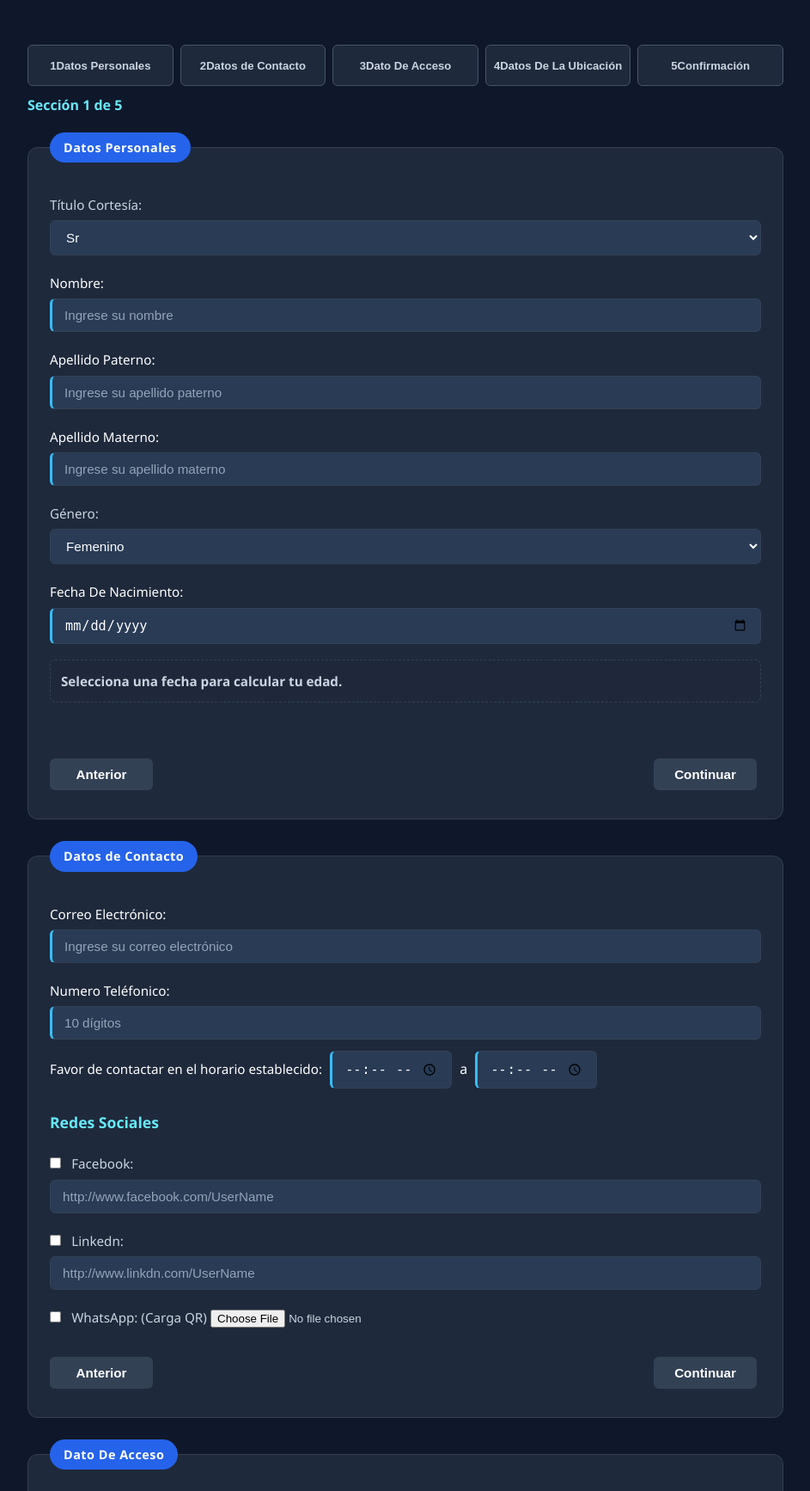
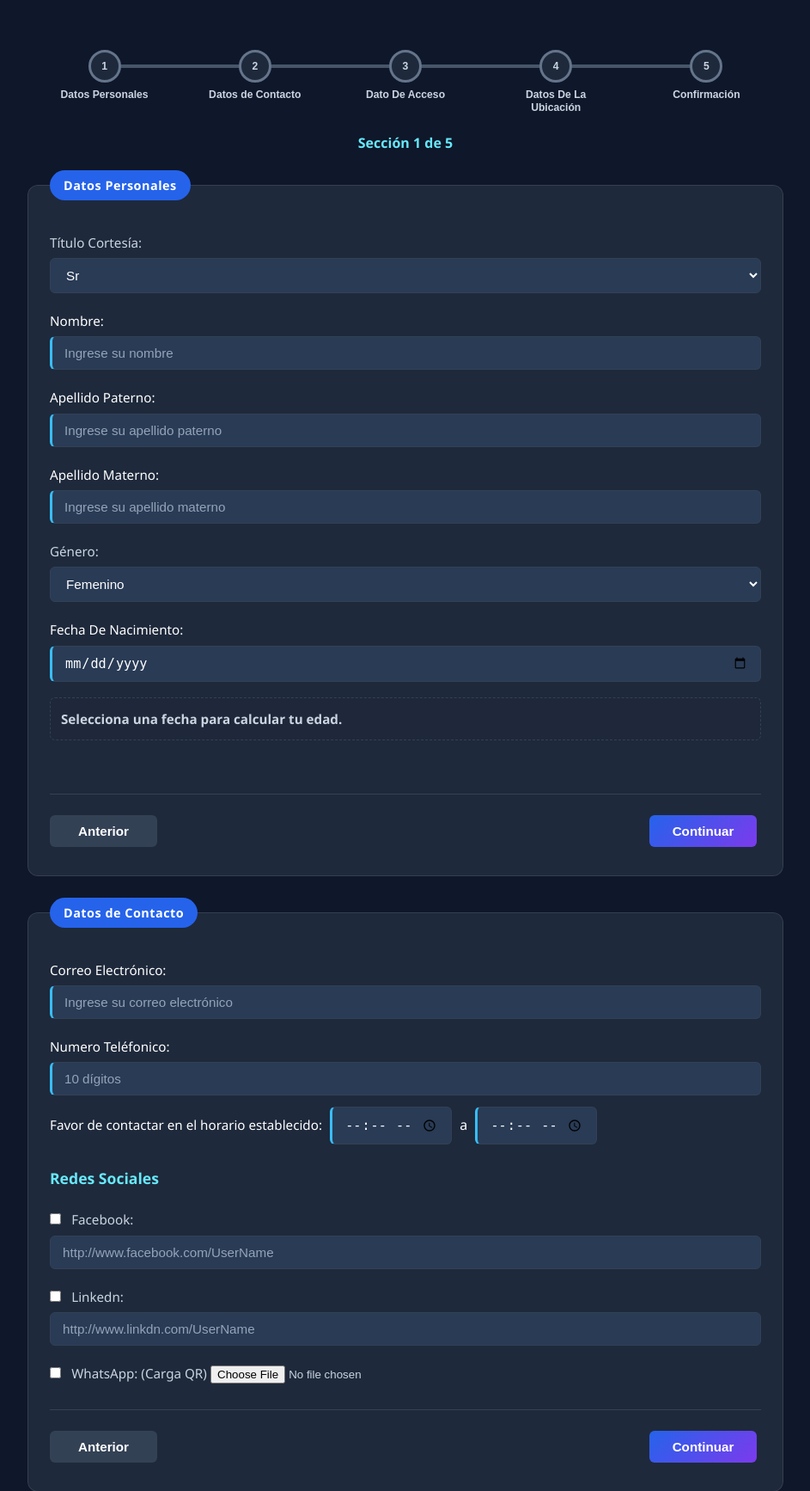
Before and after one commit to 250930-Itzel/250930-Aplicaciones_Web_4C, a PHP site: page /registroUsuarios.html in a window 1280 px wide. Shown: the part 216-1950 px from the top of the page at 86% size, without its empty margins (168-1111 px from the left). Run offline with PHP 8.4, Linux system fonts and the light colour scheme.

Commit message:
Diseñar progreso circular conectado para formulario

```diff
--- a/Practica 04/Styles.css
+++ b/Practica 04/Styles.css
@@ -353,41 +353,114 @@ input:required, select:required, textarea:required { border-left: 3px solid var(
 #btnEnviar { min-width: 180px; }
 
 
-/* Formulario dividido por secciones */
+/* Indicador circular de progreso por secciones */
 .navegacion-secciones {
-  display: grid;
-  grid-template-columns: repeat(5, minmax(0, 1fr));
-  gap: 8px;
-  margin: 12px 0 10px;
+  --avance: 0%;
+  position: relative;
+  display: flex;
+  align-items: flex-start;
+  justify-content: space-between;
+  gap: 4px;
+  margin: 18px 4px 14px;
+  padding: 0 0 8px;
+}
+.navegacion-secciones::before {
+  content: "";
+  position: absolute;
+  z-index: 0;
+  top: 17px;
+  left: 9%;
+  right: 9%;
+  height: 4px;
+  border-radius: 10px;
+  background: linear-gradient(to right, var(--accent-cyan) 0%, var(--accent-cyan) var(--avance), #475569 var(--avance), #475569 100%);
+  transition: background .35s ease;
 }
 .boton-seccion {
+  position: relative;
+  z-index: 1;
+  display: flex;
+  flex: 1;
+  flex-direction: column;
+  align-items: center;
+  gap: 7px;
+  min-width: 0;
   margin: 0;
-  min-height: 48px;
-  padding: 9px 7px;
-  border: 1px solid #475569;
+  padding: 0 2px;
+  color: var(--text-light-secondary);
+  background: transparent;
+  border: 0;
+  box-shadow: none;
+  font-size: .76rem;
+}
+.boton-seccion:hover {
+  color: var(--accent-cyan);
+  background: transparent;
+  box-shadow: none;
+}
+.numero-paso {
+  display: grid;
+  place-items: center;
+  width: 38px;
+  height: 38px;
+  flex: 0 0 38px;
+  border: 3px solid #64748b;
+  border-radius: 50%;
   background: #1e293b;
   color: #cbd5e1;
-  font-size: .82rem;
+  font-weight: 700;
+  transition: all .3s ease;
 }
-.boton-seccion.activo {
-  background: linear-gradient(135deg, var(--accent-blue-royal), var(--accent-purple));
-  color: white;
-  border-color: var(--accent-celeste);
+.boton-seccion.activo .numero-paso {
+  border-color: var(--accent-cyan);
+  background: var(--accent-blue-royal);
+  color: #fff;
+  box-shadow: 0 0 0 5px rgba(103, 232, 249, .12);
 }
-.boton-seccion.completado { border-color: #4ade80; color: #bbf7d0; }
-.progreso-formulario { color: var(--accent-cyan); font-weight: 600; margin: 8px 0 18px; }
+.boton-seccion.completado .numero-paso {
+  border-color: var(--accent-cyan);
+  background: var(--accent-cyan);
+  color: #0f172a;
+}
+.texto-paso {
+  max-width: 120px;
+  line-height: 1.2;
+  text-align: center;
+  overflow-wrap: anywhere;
+}
+.boton-seccion.activo .texto-paso,
+.boton-seccion.completado .texto-paso { color: var(--accent-cyan); font-weight: 700; }
+.progreso-formulario {
+  color: var(--accent-cyan);
+  font-weight: 600;
+  margin: 8px 0 18px;
+  text-align: center;
+}
 .paso-formulario[hidden] { display: none !important; }
 .controles-pasos, .acciones-formulario {
   display: flex;
   justify-content: space-between;
+  align-items: center;
   gap: 10px;
-  margin-top: 20px;
+  margin-top: 24px;
+  padding-top: 16px;
+  border-top: 1px solid rgba(148, 163, 184, .2);
 }
-.controles-pasos button { min-width: 120px; }
-.controles-pasos button:disabled { opacity: .45; cursor: not-allowed; }
+.controles-pasos button { min-width: 125px; }
+.controles-pasos button:disabled { opacity: .4; cursor: not-allowed; }
+.controles-pasos .paso-siguiente {
+  margin-left: auto;
+  background: linear-gradient(135deg, var(--accent-blue-royal), var(--accent-purple));
+  color: white;
+}
+.texto-final { margin-left: auto; color: var(--accent-cyan); font-size: .9rem; }
 @media (max-width: 650px) {
   body { padding: 10px; }
-  .navegacion-secciones { grid-template-columns: repeat(2, minmax(0, 1fr)); }
-  .boton-seccion { font-size: .78rem; }
+  .navegacion-secciones { gap: 0; margin-left: 0; margin-right: 0; }
+  .navegacion-secciones::before { left: 9%; right: 9%; top: 15px; height: 3px; }
+  .numero-paso { width: 33px; height: 33px; flex-basis: 33px; border-width: 2px; }
+  .texto-paso { font-size: .64rem; max-width: 68px; }
+  .boton-seccion { gap: 5px; }
   fieldset { padding: 18px 14px; }
+  .controles-pasos button { min-width: 105px; }
 }
```
